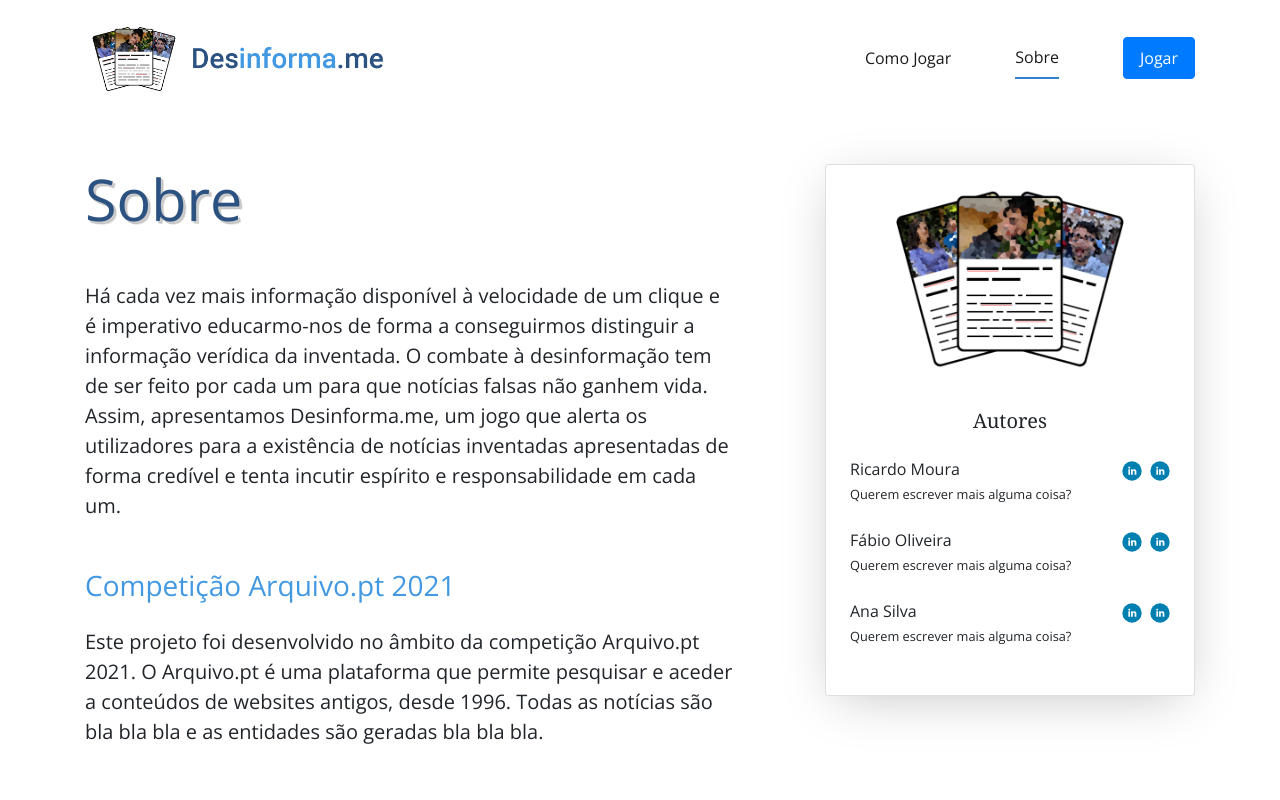
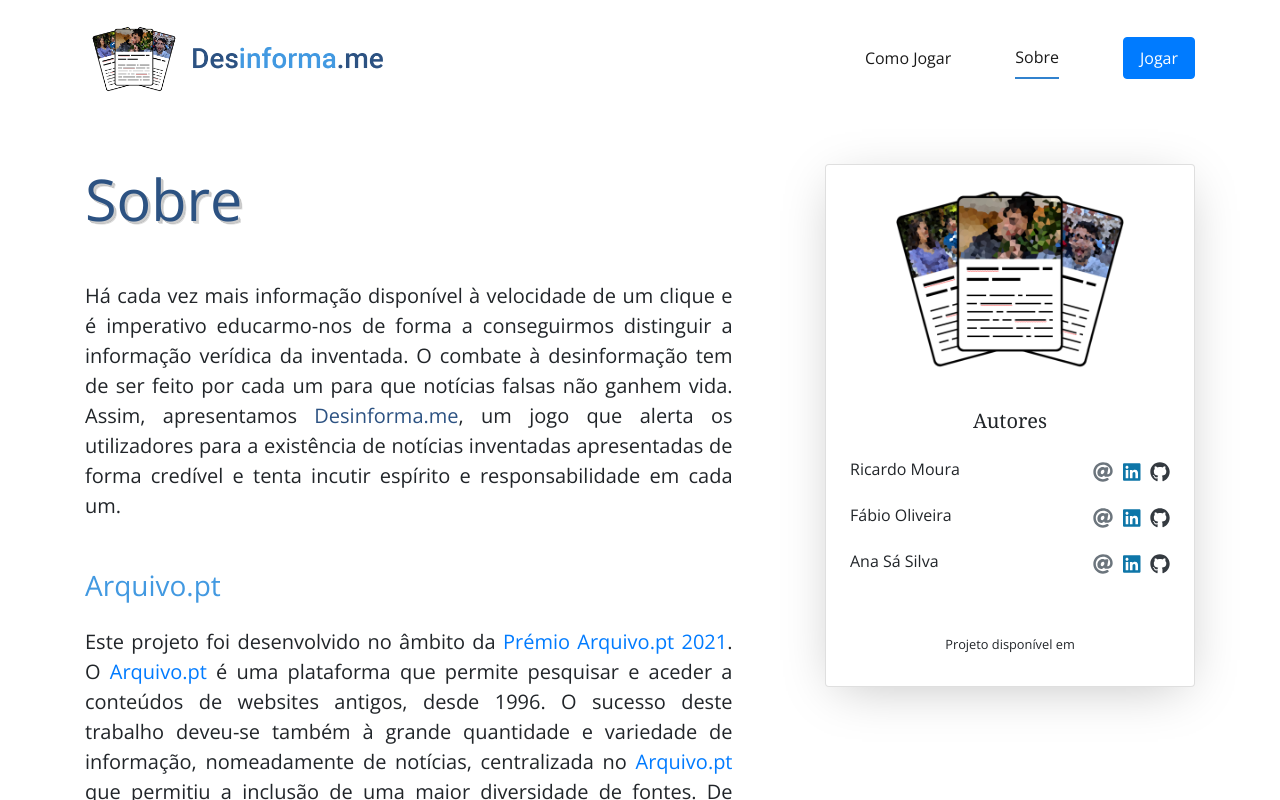
Before and after one commit to anasasilva/desinforma.me, a React (Create React App) app in the folder frontend/: page /sobre in a window 1280 px wide. Built offline with nearby package versions, Linux system fonts and the light colour scheme.

Commit message:
Add authors link and About content

```diff
--- a/frontend/package.json
+++ b/frontend/package.json
@@ -6,6 +6,8 @@
     "@emotion/react": "^11.1.5",
     "@emotion/styled": "^11.3.0",
     "@fortawesome/fontawesome-svg-core": "^1.2.35",
+    "@fortawesome/free-brands-svg-icons": "^5.15.3",
+    "@fortawesome/free-regular-svg-icons": "^5.15.3",
     "@fortawesome/free-solid-svg-icons": "^5.15.3",
     "@fortawesome/react-fontawesome": "^0.1.14",
     "@testing-library/jest-dom": "^5.11.4",
--- /dev/null
+++ b/frontend/src/components/sobre/ArquivoLink.js
@@ -0,0 +1,10 @@
+import React from "react";
+
+const ArquivoLink = () => {
+
+    return (
+        <a className="d-inline" href="https://arquivo.pt/" target="_blank">Arquivo.pt</a>
+    )
+}
+
+export default ArquivoLink;
--- /dev/null
+++ b/frontend/src/components/sobre/AuthorInfo.js
@@ -0,0 +1,28 @@
+import React from "react";
+import {
+    LinkedinIcon, EmailIcon
+} from "react-share";
+import { FontAwesomeIcon } from '@fortawesome/react-fontawesome';
+import { faGithub, faLinkedin } from "@fortawesome/free-brands-svg-icons";
+import { faEnvelope } from "@fortawesome/free-regular-svg-icons";
+import { faAt } from "@fortawesome/free-solid-svg-icons";
+
+const AuthorsInfo = (props) => {
+
+    const { name, linkedin, mail, github } = props;
+
+    return (
+        <div className="d-flex justify-content-between w-100 px-4 my-2">
+            <p className="text-left mb-0">{name}</p>
+            <div className="d-flex">
+                <a href={"mailto:" + mail} className="icon-size text-muted" target="_blank"><FontAwesomeIcon size="1x" icon={faAt}/></a>
+                <a href={"https://www.linkedin.com/in/" + linkedin} className="icon-size linkedin-color" target="_blank"><FontAwesomeIcon size="1x" icon={faLinkedin}/></a>
+                {/* <a href="https://www.linkedin.com/in/anasasilva/" className= text-dark"><LinkedinIcon size={25} round={true} /></a> */}
+                {/* <a href="https://www.linkedin.com/in/anasasilva/" className="mail-size text-dark my-0"><EmailIcon size={25} round={true} /></a> */}
+                <a href={"http://github.com/" + github} className="icon-size text-dark" target="_blank"><FontAwesomeIcon size="1x" icon={faGithub}/></a>
+            </div>
+        </div>
+    )
+}
+
+export default AuthorsInfo;
--- a/frontend/src/components/sobre/AuthorsCard.js
+++ b/frontend/src/components/sobre/AuthorsCard.js
@@ -1,7 +1,7 @@
 import React from "react";
-import {
-    LinkedinIcon
-} from "react-share";
+
+import AuthorsInfo from "./AuthorInfo";
+
 import LogoImg from "../../assets/logo.png"
 
 const AuthorsCard = () => {
@@ -9,41 +9,15 @@ const AuthorsCard = () => {
     return (
         <div className="col-xl-4 offset-0 offset-xl-1 col-12 d-none d-xl-flex cardContainer p-0 mt-5" style={{ height: '37em' }}>
             <div>
-                <div className="card p-0 pb-4 overflow-hidden " style={{ zIndex: -1, boxShadow: '0 10px 50px -12px rgb(0 0 0 / 25%)' }}>
+                <div className="card p-0 pb-4 w-100" style={{  boxShadow: '0 10px 50px -12px rgb(0 0 0 / 25%)' }}>
                     <div className="d-flex justify-content-center w-100">
                         <img className={"w-75 px-4"} src={LogoImg} alt="Logo desinforma-me" />
                     </div>
                     <h5 className="text-center my-3 px-4 news-title serif-font mb-3">Autores</h5>
-                    <div className="d-flex justify-content-between w-100 px-4 mt-2">
-                        <p className="text-left mb-0">
-                            Ricardo Moura
-                            </p>
-                        <div className="d-flex">
-                            <a className="mx-2"><LinkedinIcon size={20} round={true} /></a>
-                            <a><LinkedinIcon size={20} round={true} /></a>
-                        </div>
-                    </div>
-                    <small className="text-left px-4 mt-1 mb-4">Querem escrever mais alguma coisa?</small>
-                    <div className="d-flex justify-content-between w-100 px-4">
-                        <p className="text-left mb-0">
-                            Fábio Oliveira
-                            </p>
-                        <div className="d-flex">
-                            <a className="mx-2"><LinkedinIcon size={20} round={true} /></a>
-                            <a><LinkedinIcon size={20} round={true} /></a>
-                        </div>
-                    </div>
-                    <small className="text-left px-4 mt-1 mb-4">Querem escrever mais alguma coisa?</small>
-                    <div className="d-flex justify-content-between w-100 px-4">
-                        <p className="text-left mb-0">
-                            Ana Silva
-                            </p>
-                        <div className="d-flex">
-                            <a className="mx-2"><LinkedinIcon size={20} round={true} /></a>
-                            <a><LinkedinIcon size={20} round={true} /></a>
-                        </div>
-                    </div>
-                    <small className="text-left px-4 mt-1 mb-4">Querem escrever mais alguma coisa?</small>
+                    <AuthorsInfo name="Ricardo Moura" linkedin="rmoura98" mail="ricardo.sanfinsmoura@gmail.com" github="RMoura98" />
+                    <AuthorsInfo name="Fábio Oliveira" linkedin="fabio-vilela-oliveira" mail="dev.foliveira@gmail.com" github="Erroler" />
+                    <AuthorsInfo name="Ana Sá Silva" linkedin="anasasilva" mail="anasasousasilva@gmail.com" github="anasasilva" />
+                    <small className="text-center px-4 mt-5 mb-2">Projeto disponível em </small>
                 </div>
             </div>
         </div>
--- a/frontend/src/components/sobre/HeroText.js
+++ b/frontend/src/components/sobre/HeroText.js
@@ -1,4 +1,6 @@
 import React from "react";
+
+import ArquivoLink from "./ArquivoLink";
 
 const HeroText = () => {
 
@@ -8,27 +10,39 @@ const HeroText = () => {
                     <span className="blue-secondary">Sobre</span>
                 </h1>
 
-                <p className="lead text-justify text-lg-left">
+                <p className="lead text-justify ">
                     Há cada vez mais informação disponível à velocidade de um clique e é imperativo educarmo-nos de forma a conseguirmos
                     distinguir a informação verídica da inventada.
                     O combate à desinformação tem de ser feito por cada um para que notícias falsas não ganhem vida.
-                    Assim, apresentamos Desinforma.me, um jogo que alerta os utilizadores para a existência de notícias inventadas apresentadas de forma credível
+                    Assim, apresentamos <strong className="blue-secondary d-inline">Desinforma.me</strong>, um jogo que alerta os utilizadores para a existência de notícias inventadas apresentadas de forma credível
                     e tenta incutir espírito e responsabilidade em cada um.
                 </p>
                 <h3 className="my-2 mb-md-4 mt-md-5 text-md-left">
-                    <span className="text-primary">Competição Arquivo.pt 2021</span>
+                    <span className="text-primary">Arquivo.pt</span>
                 </h3>
-                <p className="lead text-justify text-lg-left">
-                    Este projeto foi desenvolvido no âmbito da competição Arquivo.pt 2021.
-                    O Arquivo.pt é uma plataforma que permite pesquisar e aceder a conteúdos de websites antigos, desde 1996.
-                    Todas as notícias são bla bla bla e as entidades são geradas bla bla bla.
+                <p className="lead text-justify ">
+                    Este projeto foi desenvolvido no âmbito da <a className="d-inline" href="https://sobre.arquivo.pt/pt/colabore/premios-arquivo-pt/premio-arquivo-pt-2021/" target="_blank">Prémio Arquivo.pt 2021</a>.
+                    O <ArquivoLink /> é uma plataforma que permite pesquisar e aceder a conteúdos de websites antigos, desde 1996.
+                    O sucesso deste trabalho deveu-se também à grande quantidade e variedade de informação, nomeadamente de notícias, centralizada no <ArquivoLink /> que permitiu
+                    a inclusão de uma maior diversidade de fontes. De outro modo, seria necessário adaptar a extração a cada jornal e limitar a notícias que ainda estão disponíveis.
+                    Toda a informação usada neste projeto é extraída do  <ArquivoLink /> de forma a ter notícias de vários anos e fontes.
+                </p>
+                <h3 className="my-2 mb-md-4 mt-md-5 text-md-left">
+                    <span className="text-primary">Desinforma.me</span>
+                </h3>
+                <p className="lead text-justify ">
+                    Este projeto tem uma abordagem inovadora às notícias falsas, na medida em que não pretende identificá-las, como muitos projetos e estudos
+                    já o fizeram. Pretende gerá-las para que a distinção de notícias seja responsabilidade do utilizador.
+                    As notícias falsas apresentadas foram geradas com base em notícias verdadeiras, sendo que cada notícia inventada tem como base uma notícia verdadeira que foi extraída do <ArquivoLink />.
+                    O processo de geração das notícias pode ser resumido em três passos. Primeiro, extraiu-se entidades (pessoas, locais, organizações) de todas as notícias, obtendo-se um conjunto
+                    de entidades organizadas por tipo para serem usadas posteriormente.
+                    De seguida, para cada notícia procurou-se uma entidade presente nela. E finalmente trocou-se a entidade encontrada por outra extraída no primeiro passo.
                 </p>
                 <h3 className="my-2 mb-md-4 mt-md-5 text-md-left">
                     <span className="text-primary">Detetar notícias falsas</span>
                 </h3>
-                <p className="lead text-justify text-lg-left">
-                    Este projeto foi desenvolvido no âmbito da competição Arquivo.pt 2021.
-                    O Arquivo.pt é uma plataforma que permite pesquisar e aceder a conteúdos de websites antigos, desde 1996.
+                <p className="lead text-justify ">
+
                 </p>
             </div>
     )
--- a/frontend/src/styling/App.css
+++ b/frontend/src/styling/App.css
@@ -360,3 +360,12 @@ a {
   font-weight: 300;
   line-height: 1.2;
 }
+
+.icon-size {
+  font-size: 20px;
+  margin-left: 0.6rem;
+}
+
+.linkedin-color {
+  color: #0e76a8
+}
```
Also changed, not shown: 1 other file (tests, documents, lock files or other folders).
